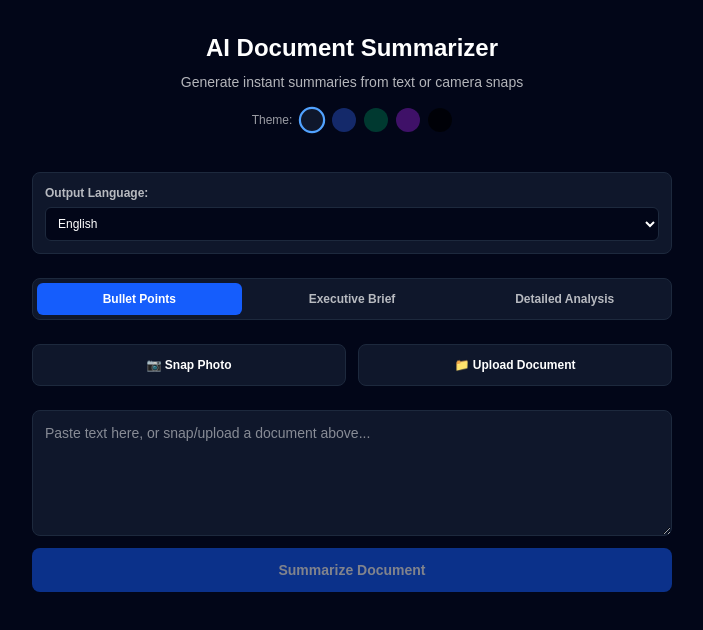
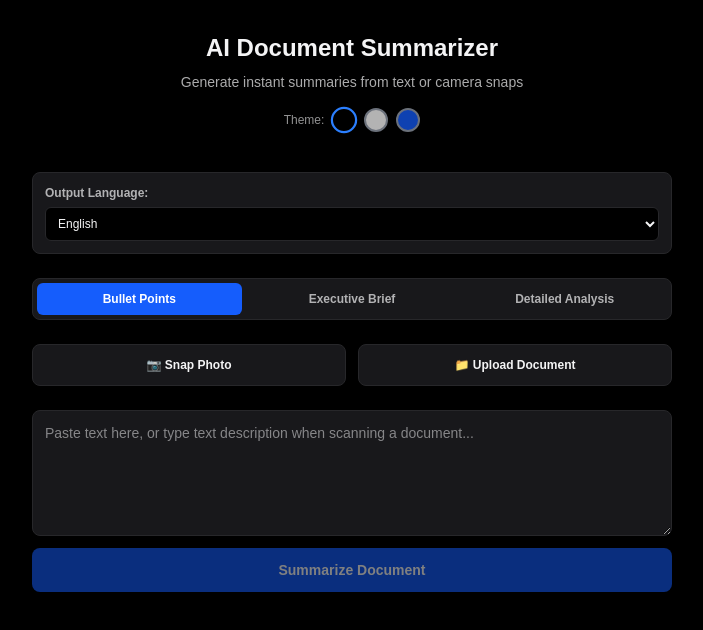
Before and after one commit to kashwire2025/ai-summarizer, a Next.js app: page / in a window 1280 px wide. Shown: the top 630 px of the page, without its empty margins (288-991 px from the left). Built offline with nearby package versions, Linux system fonts and the light colour scheme.

Commit message:
Simplify themes to black, white, and blue

```diff
--- a/app/page.tsx
+++ b/app/page.tsx
@@ -3,11 +3,9 @@
 import { useState, useRef } from 'react';
 
 const themes = {
-  dark: { name: 'Dark Slate', bg: 'bg-slate-950', card: 'bg-slate-900', border: 'border-slate-800', text: 'text-white' },
-  navy: { name: 'Deep Navy', bg: 'bg-blue-950', card: 'bg-blue-900/40', border: 'border-blue-800/60', text: 'text-blue-50' },
-  emerald: { name: 'Emerald', bg: 'bg-emerald-950', card: 'bg-emerald-900/40', border: 'border-emerald-800/60', text: 'text-emerald-50' },
-  purple: { name: 'Midnight Purple', bg: 'bg-purple-950', card: 'bg-purple-900/40', border: 'border-purple-800/60', text: 'text-purple-50' },
-  oled: { name: 'OLED Black', bg: 'bg-black', card: 'bg-zinc-900', border: 'border-zinc-800', text: 'text-zinc-100' },
+  black: { name: 'Black', bg: 'bg-black', card: 'bg-zinc-900', border: 'border-zinc-800', text: 'text-zinc-100' },
+  white: { name: 'White', bg: 'bg-slate-100', card: 'bg-white', border: 'border-slate-200', text: 'text-slate-900' },
+  blue: { name: 'Blue', bg: 'bg-blue-950', card: 'bg-blue-900/40', border: 'border-blue-800/60', text: 'text-blue-50' },
 };
 
 const languages = [
@@ -29,7 +27,7 @@ export default function Home() {
   const [imagePreview, setImagePreview] = useState<string | null>(null);
   const [loading, setLoading] = useState(false);
   const [error, setError] = useState('');
-  const [activeTheme, setActiveTheme] = useState<keyof typeof themes>('dark');
+  const [activeTheme, setActiveTheme] = useState<keyof typeof themes>('black');
 
   const cameraInputRef = useRef<HTMLInputElement>(null);
   const fileInputRef = useRef<HTMLInputElement>(null);
@@ -113,7 +111,7 @@ export default function Home() {
           <h1 className="text-2xl font-bold">AI Document Summarizer</h1>
           <p className="opacity-70 text-sm">Generate instant summaries from text or camera snaps</p>
 
-          {/* Theme Palette Switcher */}
+          {/* Theme Switcher: Black, White, Blue */}
           <div className="flex items-center justify-center gap-2 mt-2">
             <span className="text-xs opacity-60">Theme:</span>
             {Object.keys(themes).map((tKey) => (
@@ -121,12 +119,10 @@ export default function Home() {
                 key={tKey}
                 onClick={() => setActiveTheme(tKey as keyof typeof themes)}
                 className={`w-6 h-6 rounded-full border-2 transition ${
-                  activeTheme === tKey ? 'border-blue-400 scale-110' : 'border-transparent opacity-70'
+                  activeTheme === tKey ? 'border-blue-500 scale-110' : 'border-gray-400 opacity-70'
                 } ${
-                  tKey === 'dark' ? 'bg-slate-900' :
-                  tKey === 'navy' ? 'bg-blue-900' :
-                  tKey === 'emerald' ? 'bg-emerald-900' :
-                  tKey === 'purple' ? 'bg-purple-900' : 'bg-black'
+                  tKey === 'black' ? 'bg-black' :
+                  tKey === 'white' ? 'bg-white' : 'bg-blue-600'
                 }`}
                 title={themes[tKey as keyof typeof themes].name}
               />
@@ -185,14 +181,14 @@ export default function Home() {
 
           <button
             onClick={() => cameraInputRef.current?.click()}
-            className={`${theme.card} border ${theme.border} hover:brightness-125 rounded-lg p-3 text-xs font-semibold flex items-center justify-center gap-2 transition`}
+            className={`${theme.card} border ${theme.border} hover:opacity-80 rounded-lg p-3 text-xs font-semibold flex items-center justify-center gap-2 transition`}
           >
             📷 Snap Photo
           </button>
 
           <button
             onClick={() => fileInputRef.current?.click()}
-            className={`${theme.card} border ${theme.border} hover:brightness-125 rounded-lg p-3 text-xs font-semibold flex items-center justify-center gap-2 transition`}
+            className={`${theme.card} border ${theme.border} hover:opacity-80 rounded-lg p-3 text-xs font-semibold flex items-center justify-center gap-2 transition`}
           >
             📁 Upload Document
           </button>
@@ -220,7 +216,7 @@ export default function Home() {
             rows={5}
             value={prompt}
             onChange={(e) => setPrompt(e.target.value)}
-            placeholder="Paste text here, or snap/upload a document above..."
+            placeholder="Paste text here, or type text description when scanning a document..."
             className={`w-full ${theme.card} border ${theme.border} rounded-lg p-3 text-sm focus:outline-none focus:ring-1 focus:ring-blue-500`}
           />
 
@@ -247,7 +243,7 @@ export default function Home() {
               <h2 className="text-sm font-bold opacity-80">Summary Result</h2>
               <button
                 onClick={handleShare}
-                className={`${theme.bg} hover:brightness-125 text-xs px-3 py-1.5 rounded-md border ${theme.border} transition`}
+                className={`${theme.bg} hover:opacity-80 text-xs px-3 py-1.5 rounded-md border ${theme.border} transition`}
               >
                 📲 Share to WhatsApp / Socials
               </button>
```
